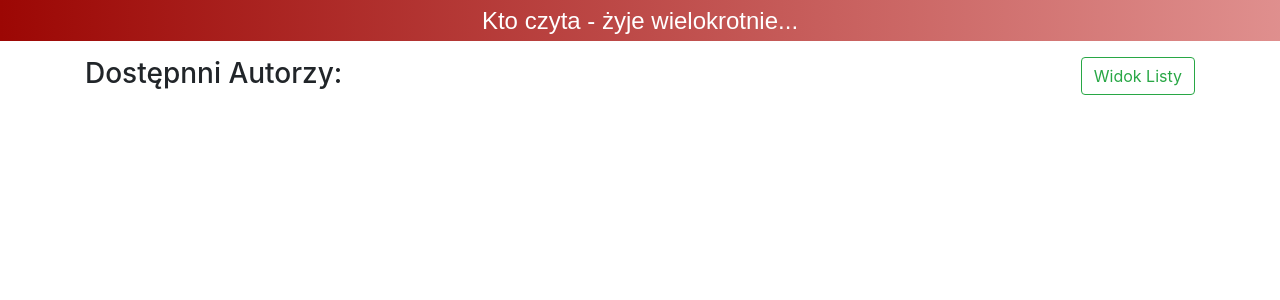
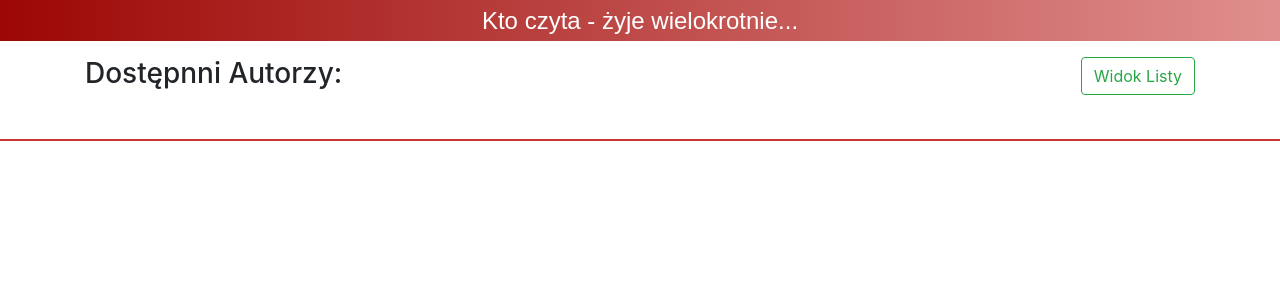
Before and after one commit to MatBrze/BiblioFile, a Django app: page /authorlist/ in a window 1280 px wide. Shown: the part 146-446 px from the top of the page. Run offline with Django 3.2, Linux system fonts and the light colour scheme; data that the repository does not hold is empty; some libraries are stand-ins or nearby versions; some web fonts are replaced.

Commit message:
Underline on the bottom of base page added

```diff
--- a/library/templates/base.html
+++ b/library/templates/base.html
@@ -57,6 +57,8 @@
 <p class="main">Kto czyta - żyje wielokrotnie...</p>
 {% block content %}
 {% endblock %}
+<br>
+<hr class="line">
 <script src="https://code.jquery.com/jquery-3.3.1.slim.min.js"
         integrity="sha384-q8i/X+965DzO0rT7abK41JStQIAqVgRVzpbzo5smXKp4YfRvH+8abtTE1Pi6jizo"
         crossorigin="anonymous"></script>
```
